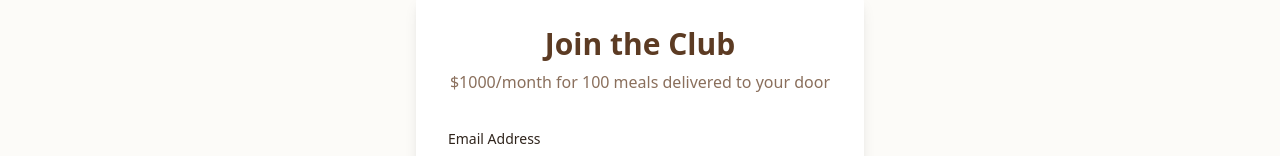
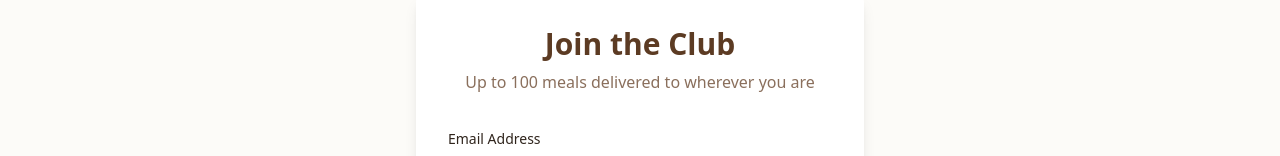
Before and after one commit to adityanarayanan95-collab/end-hunger-now, a React (Vite) app: page / in a window 1280 px wide. Shown: the part 290-446 px from the top of the page. Built offline with nearby package versions, Linux system fonts and the light colour scheme.

Commit message:
Update signup page text
Updated the text on the signup page from "$1000/month for 100 meals delivered to your door" to "Up to 100 meals delivered to wherever you are".
-edited src/components/WaitlistForm.tsx

```diff
--- a/src/components/WaitlistForm.tsx
+++ b/src/components/WaitlistForm.tsx
@@ -82,7 +82,7 @@ export const WaitlistForm = () => {
       <div className="text-center mb-8">
         <h2 className="text-3xl font-bold text-earth mb-2">Join the Club</h2>
         <p className="text-muted-foreground">
-          $1000/month for 100 meals delivered to your door
+          Up to 100 meals delivered to wherever you are
         </p>
       </div>
 
```
